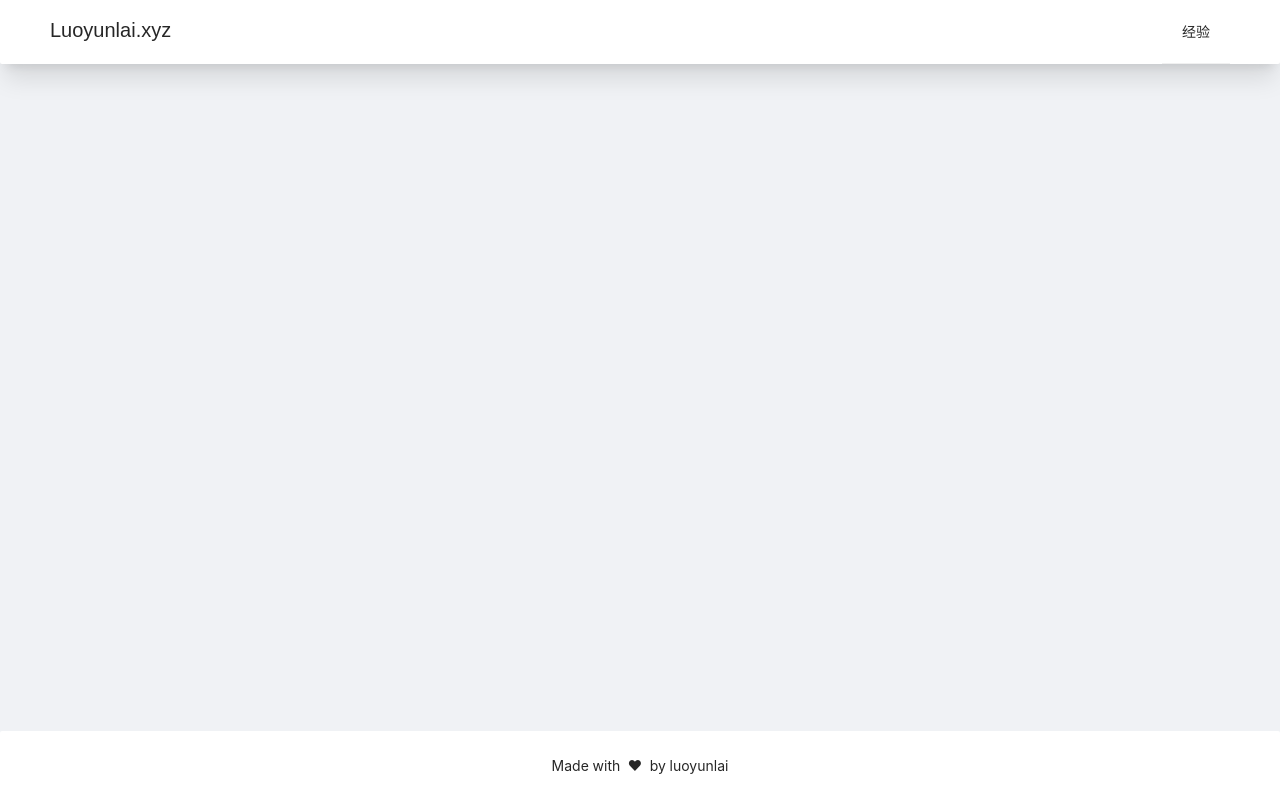
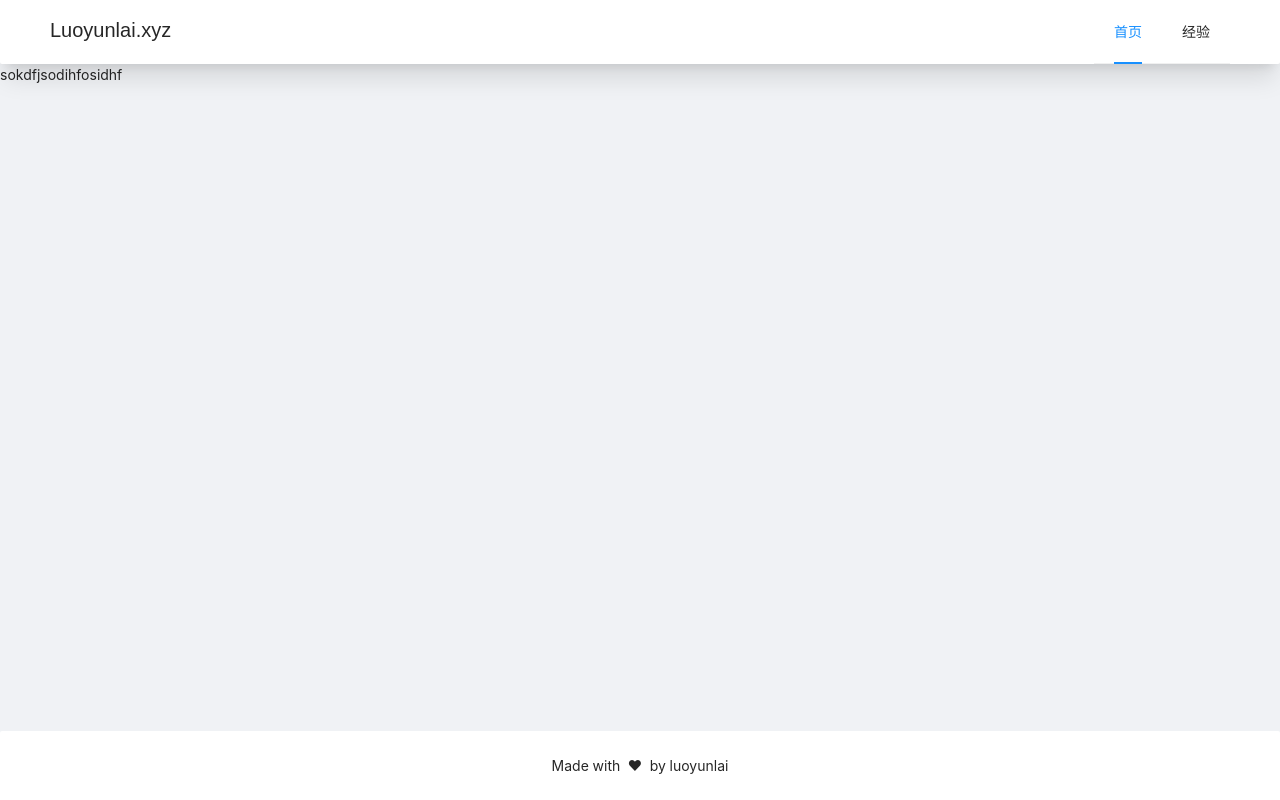
Before and after one commit to ChrisLuckComes/luoyunlai.xyz, a React app: page /experience in a window 1280 px wide. Built offline with nearby package versions, Linux system fonts and the light colour scheme.

Commit message:
路由和懒加载处理完成

```diff
--- a/package.json
+++ b/package.json
@@ -3,6 +3,7 @@
   "version": "0.1.0",
   "private": true,
   "dependencies": {
+    "@ant-design/icons": "^4.7.0",
     "@babel/core": "^7.16.0",
     "@craco/craco": "^6.4.3",
     "@pmmmwh/react-refresh-webpack-plugin": "^0.5.3",
--- a/src/App.tsx
+++ b/src/App.tsx
@@ -1,36 +1,60 @@
 import React, { Suspense } from "react";
-import { HashRouter, Route, Routes, Navigate  } from "react-router-dom";
+import { Layout, Menu, Spin } from "antd";
+import { LoadingOutlined } from "@ant-design/icons";
+import { Route, Routes, useLocation, useNavigate } from "react-router-dom";
 import routers from "@/router/router";
-
-import { Button, Layout, Menu } from "antd";
 import "./styles/home.css";
 
-const { Sider, Header, Content, Footer } = Layout;
+const { Header, Content, Footer } = Layout;
 
 const classMap = {
   menu: "flex justify-between bg-white rounded-b-sm shadow-xl",
   logo: "text-header font-header cursor-pointer",
-  footer:"flex justify-center bg-white rounded-t-sm shadow-xl"
+  footer: "flex justify-center bg-white rounded-t-sm shadow-xl",
 };
 
-export default function () {
+export default function App() {
+  let navigate = useNavigate();
+  let location = useLocation();
+
+  const clickMenu = (e: { key: string }) => {
+    const path = e.key === "/" ? "/" : `/${e.key}`;
+    navigate(path + location.search);
+  };
+
   return (
     <Layout className="h-screen">
       <Header className={classMap.menu}>
         <div className={classMap.logo}>Luoyunlai.xyz</div>
-        <Menu mode="horizontal">
+        <Menu defaultSelectedKeys={['/']} onClick={(e) => clickMenu(e)} mode="horizontal">
           {routers.map((router) => (
             <Menu.Item key={router.key}>{router.name}</Menu.Item>
           ))}
         </Menu>
       </Header>
       <Content>
-            <HashRouter>
-
-            </HashRouter>
+        <Routes>
+          {routers.map((router) => (
+            <Route
+              key={router.key}
+              path={router.path}
+              element={
+                <Suspense
+                  fallback={
+                    <Spin
+                      indicator={<LoadingOutlined className="text-icon" spin />}
+                    ></Spin>
+                  }
+                >
+                  <router.element />
+                </Suspense>
+              }
+            ></Route>
+          ))}
+        </Routes>
       </Content>
       <Footer className={classMap.footer}>
-            Made with  &nbsp;<span>❤</span> &nbsp; by luoyunlai
+        Made with &nbsp;<span>❤</span> &nbsp; by luoyunlai
       </Footer>
     </Layout>
   );
--- /dev/null
+++ b/src/home.tsx
@@ -0,0 +1,5 @@
+import React from "react";
+
+export default function Home() {
+  return <div>home</div>;
+}
--- a/src/index.tsx
+++ b/src/index.tsx
@@ -1,6 +1,13 @@
-import React from 'react'
-import ReactDOM from 'react-dom'
+import React from "react";
+import ReactDOM from "react-dom";
+import { BrowserRouter } from "react-router-dom";
+
 import App from "@/App";
 import "./styles/tailwind.css";
 
-ReactDOM.render(<App />, document.getElementById('root'));
+ReactDOM.render(
+  <BrowserRouter>
+    <App />
+  </BrowserRouter>,
+  document.getElementById("root")
+);
--- a/src/pages/experiences/index.tsx
+++ b/src/pages/experiences/index.tsx
@@ -1,5 +1,5 @@
 import React from "react";
 
-export default function() {
-  return <>index</>;
+export default function Experience() {
+  return <div>sokdfjsodihfosidhf</div>;
 }
--- a/src/router/router.ts
+++ b/src/router/router.ts
@@ -1,9 +1,18 @@
 import { lazy } from "react";
 
-export default [
+const routers = [
+  {
+    key: "/",
+    path: "/",
+    name: "首页",
+    element: lazy(() => import("@/home")),
+  },
   {
     key: "experience",
+    path: "/experience",
     name: "经验",
-    component: lazy(() => import("@/pages/experiences/index")),
+    element: lazy(() => import("@/pages/experiences/index")),
   },
 ];
+
+export default routers;
--- a/tailwind.config.js
+++ b/tailwind.config.js
@@ -9,7 +9,7 @@ module.exports = {
     extend: {},
     fontSize: {
       header: ["1.25rem", "3"],
-      test: ["1.5rem"],
+      icon: ["1.25rem"],
     },
     fontFamily: {
       header: ["Arial"],
```
Also changed, not shown: src/styles/tailwind.css, 1 other file (tests, documents, lock files or other folders).
